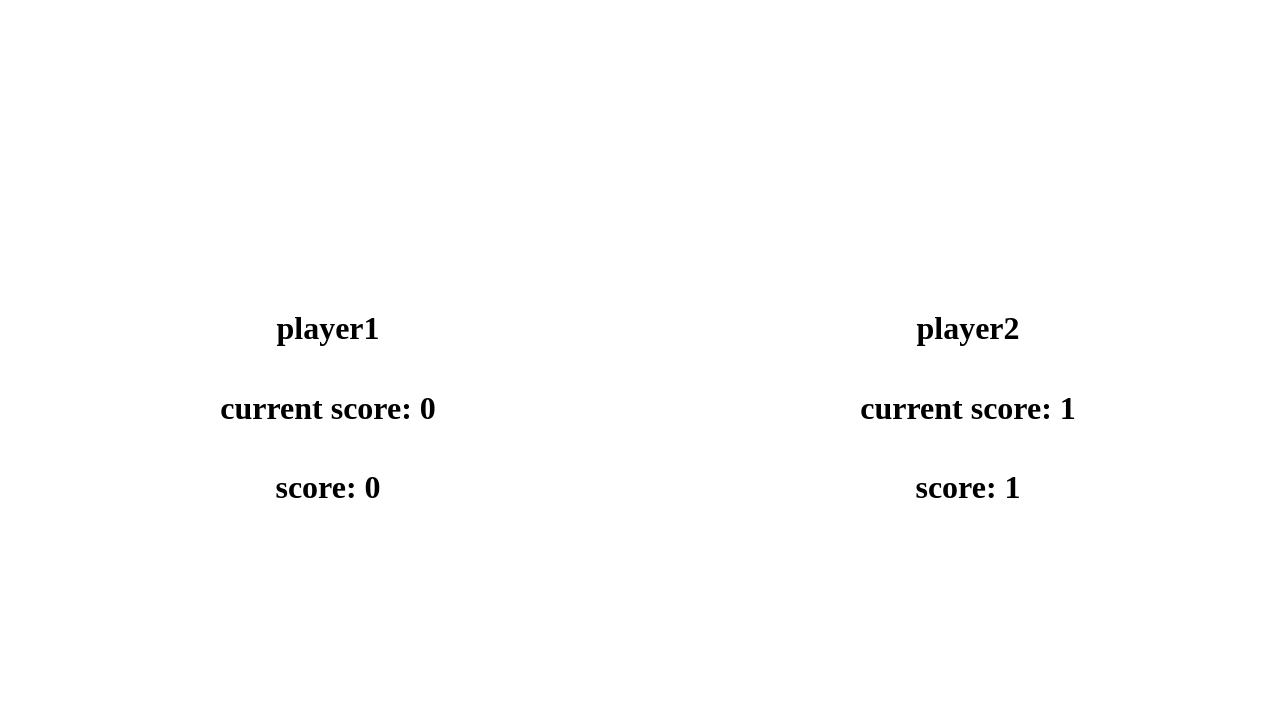
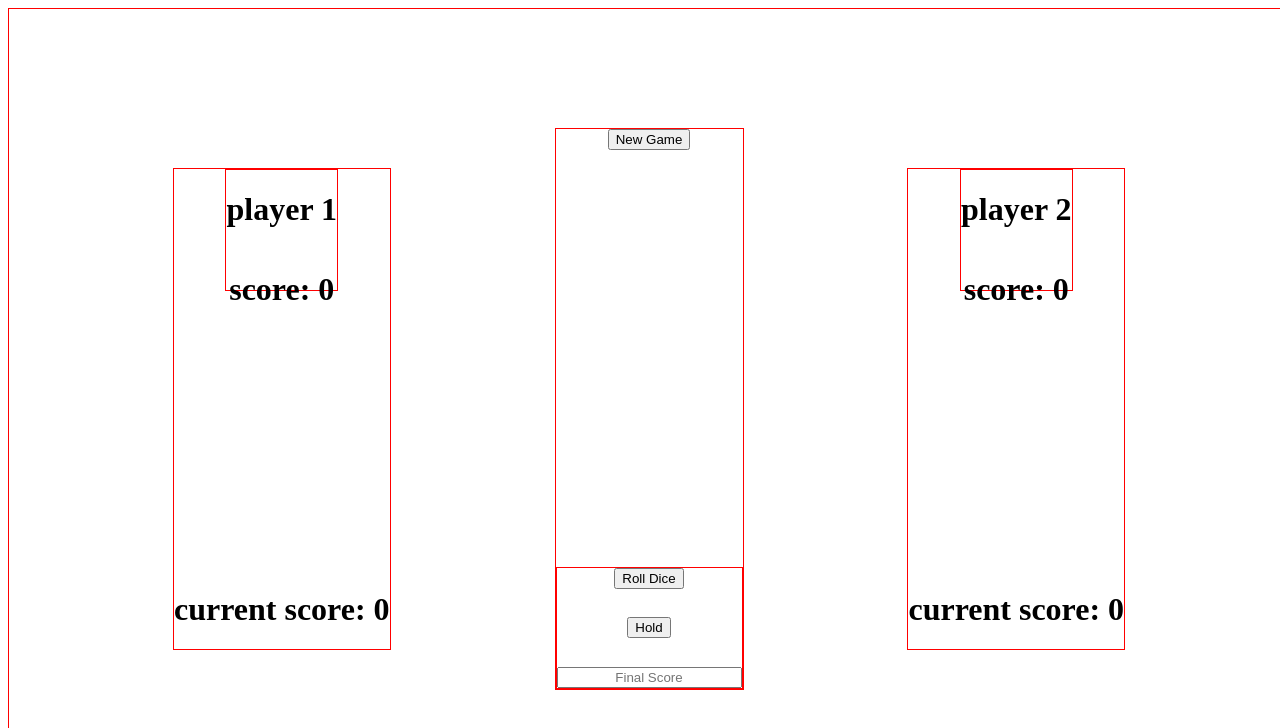
Before and after one commit to idan93l/roll_the_dice, a React (Create React App) app: page / in a window 1280 px wide. Shown: the top 728 px of the page. Built offline with nearby package versions, Linux system fonts and the light colour scheme.

Commit message:
fourth commit for testing

```diff
--- a/src/Pages/GameBoard.css
+++ b/src/Pages/GameBoard.css
@@ -2,7 +2,8 @@
   height: 100vh;
   width: 100vw;
   display: flex;
-  justify-content: space-around;
+  justify-content: space-evenly;
   align-items: center;
   flex-direction: row;
+  border: 1px solid red
 }
--- a/src/Pages/GameBoard.jsx
+++ b/src/Pages/GameBoard.jsx
@@ -1,13 +1,75 @@
 import React from "react";
 import Player from "../components/Player";
-import "./GameBoard.css"
+import "./GameBoard.css";
+import OptionsContainer from "../components/OptionsContainer.jsx";
 
 class GameBoard extends React.Component {
+  constructor() {
+    super();
+    this.state = {
+      pointsToWin: 20,
+      die1: null,
+      die2: null,
+      playersTurn1: true,
+      playersTurn2: false,
+      winner: false,
+      player1Score: 0,
+      player2Score: 0,
+      player1CurrentScore: 0,
+      player2CurrentScore: 0,
+    };
+  }
+
+  changeTurn = () => {
+      if(this.state.playersTurn1) {
+        this.setState({playersTurn1: false});
+        this.setState({playersTurn2: true});
+      } else {
+        this.setState({playersTurn1: true});
+        this.setState({playersTurn2: false});
+      }
+  }
+
+  randomDice = () => {
+    this.setState({ die1: Math.ceil(Math.random() * 6) });
+    this.setState({ die2: Math.ceil(Math.random() * 6) });
+  };
+
+  newGame = () => {
+    this.setState({ die1: null });
+    this.setState({ die2: null });
+    this.setState({ playersTurn: 0 });
+    this.setState({ winner: false });
+    this.setState({ player1Score: 0 });
+    this.setState({ player2Score: 0 });
+    this.setState({ player1CurrentScore: 0 });
+    this.setState({ player2CurrentScore: 0 });
+  };
+
   render = () => {
+    // console.log(this.state.die1);
+    console.log(`player1 ${this.state.playersTurn2}`);
+    console.log(`player2 ${this.state.playersTurn1}`);
     return (
       <div className="GameBoard">
-        <Player name="player1" initialScore="0" totalScore="0"/>
-        <Player name="player2" initialScore="1" totalScore="1"/>
+        <Player
+          name="player 1"
+          score={this.state.player1Score}
+          currentScore={this.state.player1CurrentScore}
+        />
+        <OptionsContainer
+          winPoints={this.state.pointsToWin}
+          randomize={this.randomDice}
+          newGame={this.newGame}
+          changeTurn={this.changeTurn}
+          die1={this.state.die1}
+          die2={this.state.die2}
+        />
+        <Player
+          name="player 2"
+          score={this.state.player2Score}
+          currentScore={this.state.player2CurrentScore}
+        />
       </div>
     );
   };
--- /dev/null
+++ b/src/components/OptionsContainer.css
@@ -0,0 +1,17 @@
+.OptionsContainer {
+  height: 70vh;
+  display: flex;
+  justify-content: space-between;
+  align-items: center;
+  flex-direction: column;
+  border: 1px solid red
+}
+
+.container {
+  height: 15vh;
+  display: flex;
+  justify-content: space-between;
+  align-items: center;
+  flex-direction: column;
+  border: 1px solid red;
+}
--- a/src/components/OptionsContainer.jsx
+++ b/src/components/OptionsContainer.jsx
@@ -0,0 +1,25 @@
+import React from "react";
+import "./OptionsContainer.css";
+
+class OptionsContainer extends React.Component {
+  render = () => {
+    return (
+      <div className="OptionsContainer">
+        <button onClick={this.props.newGame}>New Game</button>
+        <h1>{this.props.die1}</h1>
+        <h1>{this.props.die2}</h1>
+        <div className="container">
+          <button onClick={this.props.randomize}>Roll Dice</button>
+          <button onClick={this.props.changeTurn}>Hold</button>
+          <input
+            style={{ textAlign: "center" }}
+            type="text"
+            placeholder="Final Score"
+          />
+        </div>
+      </div>
+    );
+  };
+}
+
+export default OptionsContainer;
--- a/src/components/Player.jsx
+++ b/src/components/Player.jsx
@@ -1,13 +1,15 @@
 import React from "react";
-import "./player.css";
+import "./Player.css";
 
 class Player extends React.Component {
   render = () => {
     return (
       <div className="Player">
-        <h1>{this.props.name}</h1>
-        <h1>current score: {this.props.initialScore}</h1>
-        <h1>score: {this.props.totalScore}</h1>
+        <div className="container">
+          <h1>{this.props.name}</h1>
+          <h1>score: {this.props.score}</h1>
+        </div>
+        <h1>current score: {this.props.currentScore}</h1>
       </div>
     );
   };
--- a/src/components/player.css
+++ b/src/components/player.css
@@ -1,7 +1,9 @@
 .Player {
+  height: 60vh;
   display: flex;
-  justify-content: center;
+  justify-content: space-between;
   align-items: center;
   flex-direction: column;
   text-align: center;
+  border: 1px solid red
 }
```
